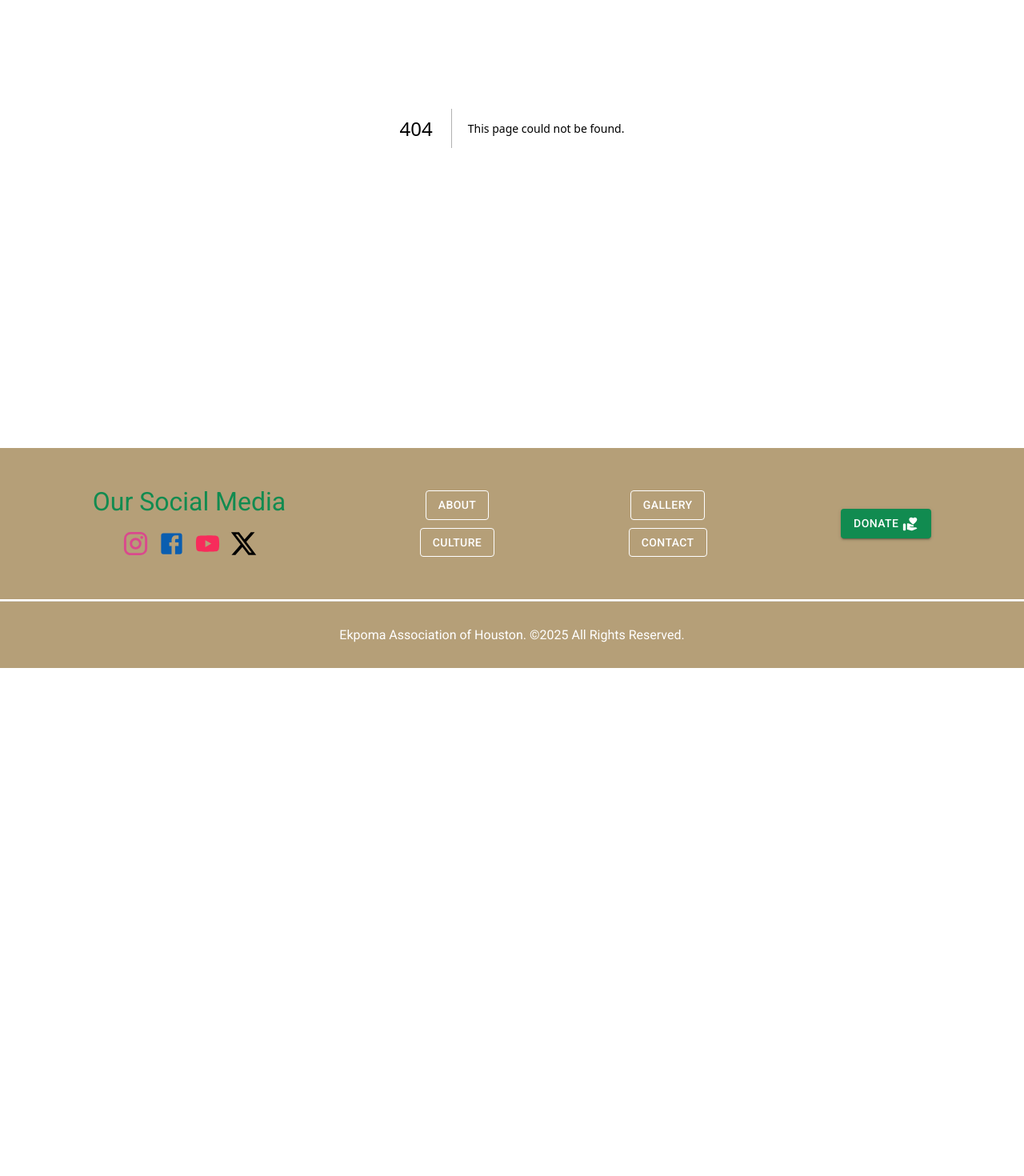
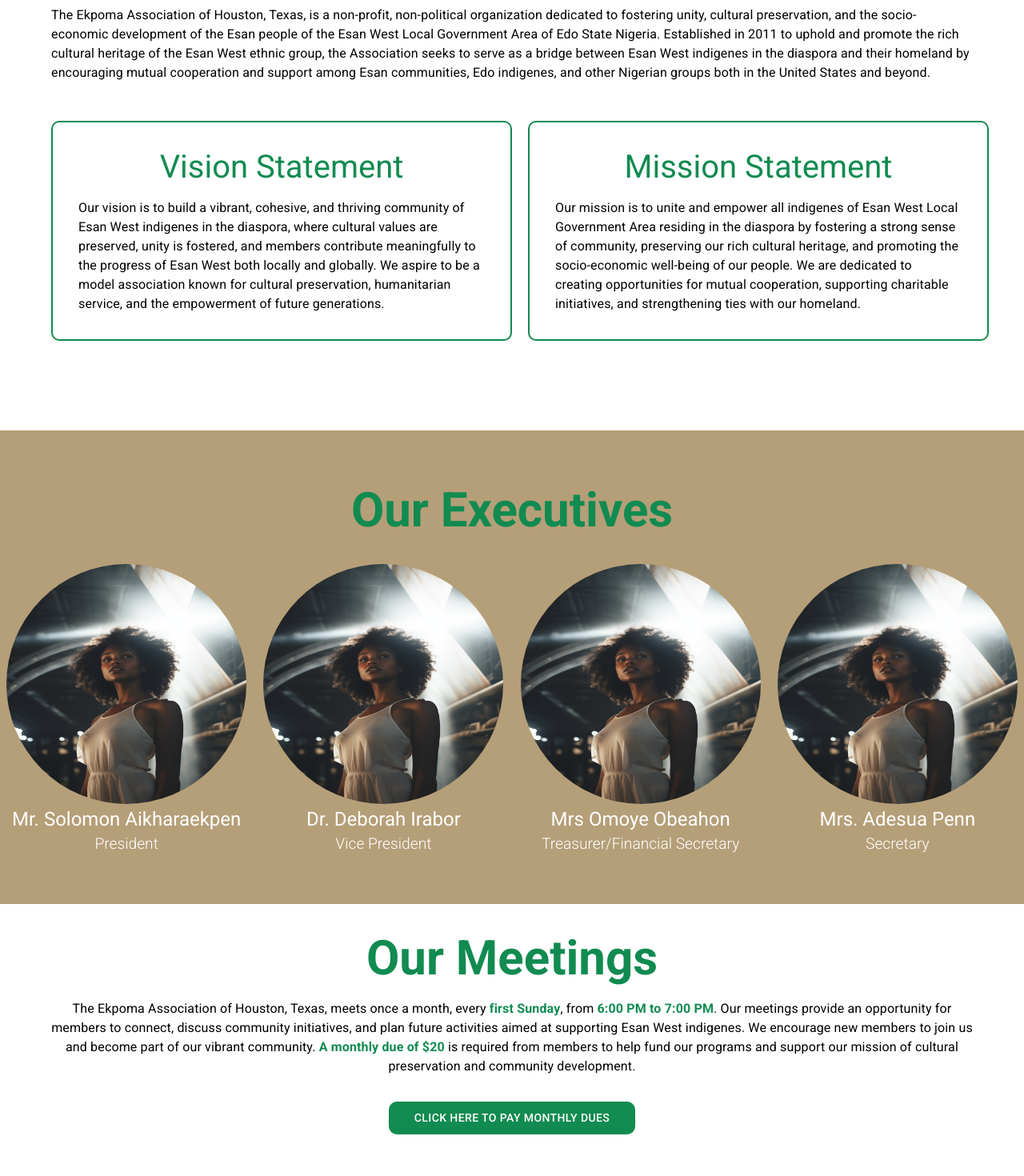
Before and after one commit to blessedjoe2000/ekpomaassociation, a Next.js app: page /about in a window 1280 px wide. Before the commit this address had no page. Shown: the part 240-1710 px from the top of the page at 80% size. Before the commit the page ends 1075 px from the top, so only its background shows below. Built offline with nearby package versions, Linux system fonts and the light colour scheme.

Commit message:
about page completed

```diff
--- /dev/null
+++ b/app/about/page.jsx
@@ -0,0 +1,150 @@
+"use client";
+
+import {
+  BriefHeading,
+  WelcomeContainer,
+  WelcomeParagraph,
+} from "@/components/BriefAbout/styles";
+import { PhotoSilderHeading } from "@/components/PhotoSlider/styles";
+import { Button, CardMedia, Divider, Typography } from "@mui/material";
+import { Box, Container } from "@mui/system";
+import img from "../../public/images/ai-generated.jpg";
+import Image from "next/image";
+import {
+  DuesButton,
+  ExecutiveContainer,
+  ExecutiveName,
+  ExecutiveProfile,
+  ExecutiveTitle,
+  ImageAndTitle,
+  MeetingContainer,
+  MissionVisionContainer,
+} from "./styles";
+import Link from "next/link";
+
+export default function About() {
+  return (
+    <div>
+      <Container sx={{ mt: "8rem" }}>
+        <BriefHeading>
+          <h2>A Brief Of Us</h2>
+        </BriefHeading>
+        <Box sx={{ pb: "2rem", pt: "1rem" }}>
+          <Typography>
+            The Ekpoma Association of Houston, Texas, is a non-profit,
+            non-political organization dedicated to fostering unity, cultural
+            preservation, and the socio-economic development of the Esan people
+            of the Esan West Local Government Area of Edo State Nigeria.
+            Established in 2011 to uphold and promote the rich cultural heritage
+            of the Esan West ethnic group, the Association seeks to serve as a
+            bridge between Esan West indigenes in the diaspora and their
+            homeland by encouraging mutual cooperation and support among Esan
+            communities, Edo indigenes, and other Nigerian groups both in the
+            United States and beyond.
+          </Typography>
+        </Box>
+
+        <WelcomeContainer sx={{ mb: "5rem" }}>
+          <MissionVisionContainer>
+            <PhotoSilderHeading>Vision Statement</PhotoSilderHeading>
+            <Typography>
+              Our vision is to build a vibrant, cohesive, and thriving community
+              of Esan West indigenes in the diaspora, where cultural values are
+              preserved, unity is fostered, and members contribute meaningfully
+              to the progress of Esan West both locally and globally. We aspire
+              to be a model association known for cultural preservation,
+              humanitarian service, and the empowerment of future generations.
+            </Typography>
+          </MissionVisionContainer>
+          <MissionVisionContainer>
+            <PhotoSilderHeading>Mission Statement</PhotoSilderHeading>
+            <Typography>
+              Our mission is to unite and empower all indigenes of Esan West
+              Local Government Area residing in the diaspora by fostering a
+              strong sense of community, preserving our rich cultural heritage,
+              and promoting the socio-economic well-being of our people. We are
+              dedicated to creating opportunities for mutual cooperation,
+              supporting charitable initiatives, and strengthening ties with our
+              homeland.
+            </Typography>
+          </MissionVisionContainer>
+        </WelcomeContainer>
+      </Container>
+
+      <ExecutiveContainer sx={{ py: "2rem" }}>
+        <BriefHeading>
+          <h2>Our Executives</h2>
+        </BriefHeading>
+        <ExecutiveProfile>
+          <ImageAndTitle>
+            <Image
+              src={img}
+              alt="executives"
+              width={300}
+              height={300}
+              className="img"
+            />
+            <ExecutiveName>Mr. Solomon Aikharaekpen</ExecutiveName>
+            <ExecutiveTitle>President</ExecutiveTitle>
+          </ImageAndTitle>
+          <ImageAndTitle>
+            <Image
+              src={img}
+              alt="executives"
+              width={300}
+              height={300}
+              className="img"
+            />
+            <ExecutiveName>Dr. Deborah Irabor</ExecutiveName>
+            <ExecutiveTitle>Vice President</ExecutiveTitle>
+          </ImageAndTitle>
+          <ImageAndTitle>
+            <Image
+              src={img}
+              alt="executives"
+              width={300}
+              height={300}
+              className="img"
+            />
+
+            <ExecutiveName>Mrs Omoye Obeahon</ExecutiveName>
+            <ExecutiveTitle>Treasurer/Financial Secretary</ExecutiveTitle>
+          </ImageAndTitle>
+          <ImageAndTitle>
+            <Image
+              src={img}
+              alt="executives"
+              width={300}
+              height={300}
+              className="img"
+            />
+            <ExecutiveName>Mrs. Adesua Penn</ExecutiveName>
+            <ExecutiveTitle>Secretary</ExecutiveTitle>
+          </ImageAndTitle>
+        </ExecutiveProfile>
+      </ExecutiveContainer>
+
+      <Container>
+        <BriefHeading>
+          <h2>Our Meetings</h2>
+        </BriefHeading>
+        <MeetingContainer>
+          <Typography>
+            The Ekpoma Association of Houston, Texas, meets once a month, every
+            <span> first Sunday</span>, from <span>6:00 PM to 7:00 PM</span>.
+            Our meetings provide an opportunity for members to connect, discuss
+            community initiatives, and plan future activities aimed at
+            supporting Esan West indigenes. We encourage new members to join us
+            and become part of our vibrant community.
+            <span> A monthly due of $20</span> is required from members to help
+            fund our programs and support our mission of cultural preservation
+            and community development.
+          </Typography>
+          <Link href="/">
+            <DuesButton>Click here to pay monthly dues</DuesButton>
+          </Link>
+        </MeetingContainer>
+      </Container>
+    </div>
+  );
+}
--- /dev/null
+++ b/app/about/styles.js
@@ -0,0 +1,69 @@
+import { Button } from "@mui/material";
+import { Box, styled } from "@mui/system";
+
+export const MissionVisionContainer = styled(Box)`
+  border: 2px solid #118b50;
+  border-radius: 10px;
+  padding: 2rem;
+
+  @media (max-width: 768px) {
+    padding: 1rem;
+  }
+`;
+export const ExecutiveContainer = styled(Box)`
+  background-color: #b59f78;
+`;
+export const ExecutiveProfile = styled(Box)`
+  display: grid;
+  grid-template-columns: 1fr 1fr 1fr 1fr;
+  justify-content: space-evenly;
+  align-items: center;
+  gap: 5px;
+
+  @media (max-width: 1060px) {
+    grid-template-columns: 1fr 1fr;
+  }
+
+  @media (max-width: 768px) {
+    grid-template-columns: 1fr;
+  }
+`;
+export const ImageAndTitle = styled(Box)`
+  display: flex;
+  flex-direction: column;
+  justify-content: center;
+  align-items: center;
+  gap: 5px;
+  padding: 2rem 0;
+`;
+
+export const ExecutiveName = styled(Box)`
+  font-size: 1.5rem;
+  font-weight: 400;
+  color: #fff;
+`;
+
+export const ExecutiveTitle = styled(Box)`
+  font-size: 1.2rem;
+  font-weight: 200;
+  color: #fff;
+`;
+
+export const MeetingContainer = styled(Box)`
+  padding-top: 1rem;
+  padding-bottom: 5rem;
+  text-align: center;
+  font-size: 1.2;
+`;
+
+export const DuesButton = styled(Button)`
+  color: #fff;
+  background-color: #118b50;
+  border-radius: 10px;
+  padding: 0.5rem 2rem;
+  margin-top: 2rem;
+
+  @media (max-width: 768px) {
+    margin-top: 1rem;
+  }
+`;
--- a/app/globals.css
+++ b/app/globals.css
@@ -14,6 +14,15 @@ h3,
 p {
   margin: 0;
   padding: 0;
+}
+
+span {
+  color: #118b50;
+  font-weight: bold;
+}
+
+.navbar-container {
+  margin-bottom: 7rem;
 }
 
 nav {
@@ -160,3 +169,7 @@ a {
   flex: 0 0 100%;
   min-width: 0;
 }
+
+.img {
+  border-radius: 100%;
+}
--- a/components/Carousal/styles.js
+++ b/components/Carousal/styles.js
@@ -11,7 +11,6 @@ export const CarousalContainer = styled(Box)`
   justify-content: space-between;
   gap: 20px;
   padding: 0 10vw 5rem 10vw;
-  margin-top: 7rem;
 
   @media (max-width: 1060px) {
     padding: 0rem 5vw 5rem 5vw;
--- a/components/Footer/index.jsx
+++ b/components/Footer/index.jsx
@@ -1,9 +1,7 @@
 "use client";
 
 import { Box } from "@mui/system";
-import logo from "../../public/images/ekpomaassologo.png";
 import Link from "next/link";
-import Image from "next/image";
 import VolunteerActivismRoundedIcon from "@mui/icons-material/VolunteerActivismRounded";
 import { DonateButton, MenuButton } from "../Navbar/styles";
 import { Divider } from "@mui/material";
@@ -13,7 +11,6 @@ import {
   FooterMenuContent,
   FooterSocialMediaIcons,
   FooterSocialMediaTitle,
-  FooterSociaTitle,
 } from "./styles";
 import InstagramIcon from "@mui/icons-material/Instagram";
 import FacebookIcon from "@mui/icons-material/Facebook";
@@ -43,7 +40,7 @@ export default function Footer() {
         </Box>
 
         <FooterMenuContent>
-          <Link href="/">
+          <Link href="/about">
             <MenuButton variant="outlined">About</MenuButton>
           </Link>
           <Link href="/">
--- a/components/Footer/styles.js
+++ b/components/Footer/styles.js
@@ -38,7 +38,7 @@ export const FooterMenuContent = styled(Box)`
   flex-direction: column;
   justify-content: center;
   align-items: center;
-  gap: 10px;
+  gap: 5px;
 
   @media (max-width: 548px) {
     flex-direction: row;
--- a/components/Navbar/index.jsx
+++ b/components/Navbar/index.jsx
@@ -9,6 +9,7 @@ import {
   DrawerContainer,
   DrawerMenu,
   MenuButton,
+  MenuLinkContainer,
   MobileMenuLogoContainer,
 } from "./styles";
 import VolunteerActivismRoundedIcon from "@mui/icons-material/VolunteerActivismRounded";
@@ -49,7 +50,7 @@ export default function Navbar() {
   };
 
   return (
-    <div>
+    <div className="navbar-container">
       {isMobile ? (
         <nav className="navbar">
           <Link href="/">
@@ -60,11 +61,11 @@ export default function Navbar() {
               height={100}
             />
           </Link>
-          <Stack direction="row" spacing={5}>
+          <MenuLinkContainer>
             <Link href="/">
               <MenuButton variant="outlined">Home</MenuButton>
             </Link>
-            <Link href="/">
+            <Link href="/about">
               <MenuButton variant="outlined">About</MenuButton>
             </Link>
             <Link href="/">
@@ -76,7 +77,7 @@ export default function Navbar() {
             <Link href="/">
               <MenuButton variant="outlined">Contact</MenuButton>
             </Link>
-          </Stack>
+          </MenuLinkContainer>
 
           <Link href="/">
             <DonateButton variant="contained">
@@ -152,7 +153,7 @@ export default function Navbar() {
                 <Link href="/" onClick={handleDrawerClose}>
                   <MenuButton variant="outlined">Home</MenuButton>
                 </Link>
-                <Link href="/" onClick={handleDrawerClose}>
+                <Link href="/about" onClick={handleDrawerClose}>
                   <MenuButton variant="outlined">About</MenuButton>
                 </Link>
                 <Link href="/" onClick={handleDrawerClose}>
--- a/components/Navbar/styles.js
+++ b/components/Navbar/styles.js
@@ -1,5 +1,16 @@
 import { Box, styled } from "@mui/system";
 import { Button } from "@mui/material";
+
+export const MenuLinkContainer = styled(Button)`
+  display: flex;
+  justify-content: center;
+  align-items: center;
+  gap: 2rem;
+
+  @media (max-width: 860px) {
+    gap: 10px;
+  }
+`;
 
 export const MenuButton = styled(Button)({
   color: "#fff",
```
Also changed, not shown: public/images/ai-generated.jpg (added).
